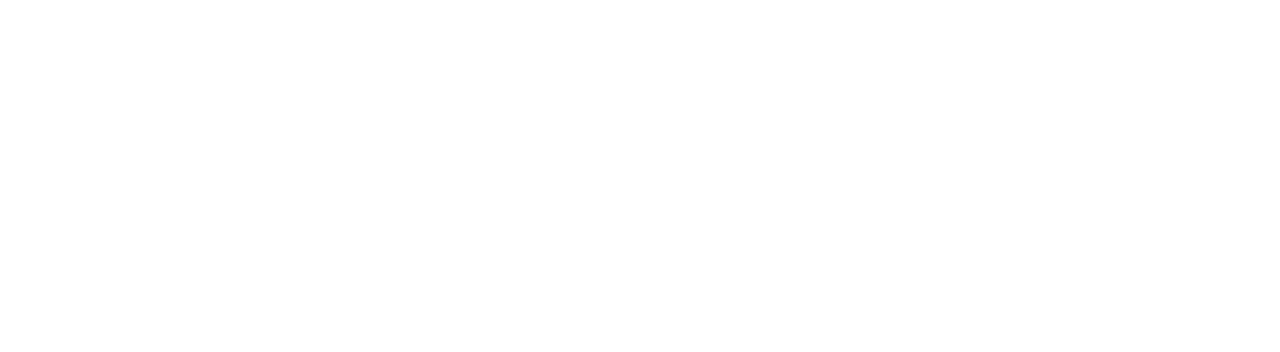
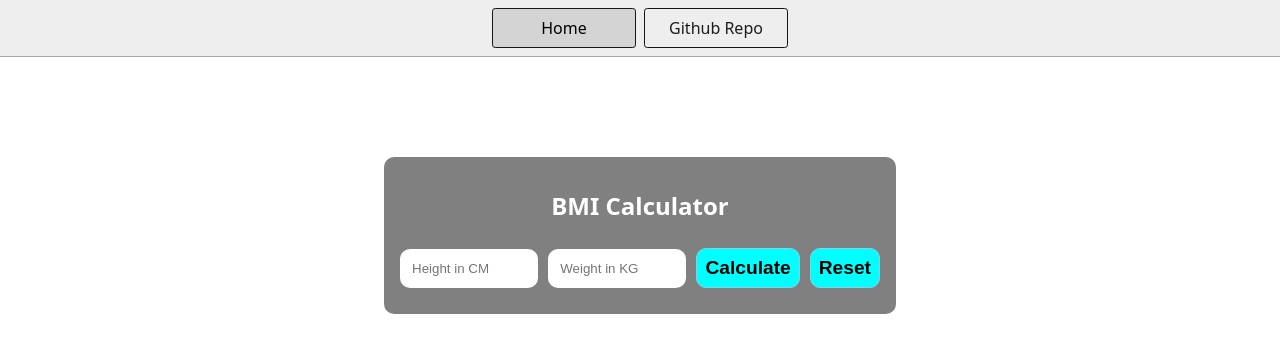
Before and after one commit to Subhransu38/DOM_Projects, a plain HTML site: page 02-BMICalculator/index.html in a window 1280 px wide. Drawn offline with Linux system fonts and the light colour scheme.

Commit message:
colorChanger and BMI Calculator completed

```diff
--- a/01-colorChanger/style.css
+++ b/01-colorChanger/style.css
@@ -0,0 +1,39 @@
+html{
+  margin: 0;
+}
+.container{
+  margin:100px auto 100px;
+  width: 80%;
+  text-align: center;
+}
+span{
+  display: block;
+}
+
+.button {
+  width: 100px;
+  height: 100px;
+  border: solid black 1px;
+  display: inline-block;
+  cursor: pointer;
+
+}
+.button:hover{
+  scale: 1.1;
+}
+
+#gray{
+  background-color: gray;
+}
+
+#white{
+  background-color: white;
+}
+
+#blue{
+  background-color: blue;
+}
+
+#yellow{
+  background-color: yellow;
+}
--- a/02-BMICalculator/index.html
+++ b/02-BMICalculator/index.html
@@ -10,6 +10,25 @@
     <title>BMI Calculator</title>
   </head>
   <body>
-
+    <nav>
+      <a href="/" aria-current="page">Home</a>
+      <a target="_blank" href="https://github.com/Subhransu38/DOM_Projects"
+        >Github Repo</a
+      >
+    </nav>
+    <main class="container">
+      <h1>BMI Calculator</h1>
+      <form id="form">
+        <div class="form-group">
+          <input type="number" id="height" placeholder="Height in CM">
+        </div>
+        <div class="form-group">
+          <input type="number" id="weight" placeholder="Weight in KG">
+        </div>
+        <button type="submit">Calculate</button>
+        <button type="reset">Reset</button>
+      </form>
+      <div id="result"></div>
+    </main>
   </body>
 </html>
--- a/02-BMICalculator/script.js
+++ b/02-BMICalculator/script.js
@@ -0,0 +1,23 @@
+const result = document.getElementById("result");
+
+document.getElementById("form").addEventListener("submit", (e) => {
+  e.preventDefault();
+  const height = document.getElementById("height").value;
+  const weight = document.getElementById("weight").value;
+
+  if (weight && height) {
+    const bmi = (weight / height / height) * 10000;
+    const roundedBMI = bmi.toFixed(2);
+    if (bmi < 18.6) {
+      result.innerText = `Your BMI is ${roundedBMI} and You are underweight`;
+    } else if (bmi < 25) {
+      result.innerText = `Your BMI is ${roundedBMI} and You have a normal weight`;
+    } else if (bmi < 30) {
+      result.innerText = `Your BMI is ${roundedBMI} and You are overweight`;
+    } else {
+      result.innerText = `Your BMI is ${roundedBMI} and You are obese`;
+    }
+  } else {
+    result.innerText = "Please enter both height and weight";
+  }
+});
--- a/02-BMICalculator/style.css
+++ b/02-BMICalculator/style.css
@@ -0,0 +1,58 @@
+html{
+  margin:0
+}
+
+h1{
+  color:white;
+  text-align:center;
+}
+
+.container{
+  margin: 100px auto 100px;
+  background-color: gray;
+  display: flex;
+  flex-direction: column;
+  justify-content: center;
+  gap: 10px;
+  width: 40%;
+  border-radius: 10px;
+}
+
+#form{
+  display:flex;
+  align-items: center;
+  justify-content: center;
+  gap:10px;
+}
+
+.form-group{
+  display: flex;
+  background-color: white;
+  padding:8px;
+  border-radius: 10px;
+}
+
+input{
+  outline: none;
+  background: transparent;
+  border:none;
+  padding: 4px;
+  width: 100%;
+
+}
+
+button{
+  width: max-content;
+  border-radius: 10px;
+  border: solid skyblue 1px;
+  background-color: aqua;
+  font-weight: bold;
+  padding: 8px;
+  font-size: 1.2rem;
+}
+
+#result{
+  color:white;
+  font-weight:bold;
+  font-size: 1.2rem;
+}
```
Also changed, not shown: 01-colorChanger/index.html (+14 -1 lines), 01-colorChanger/script.js (+17 -0 lines).
